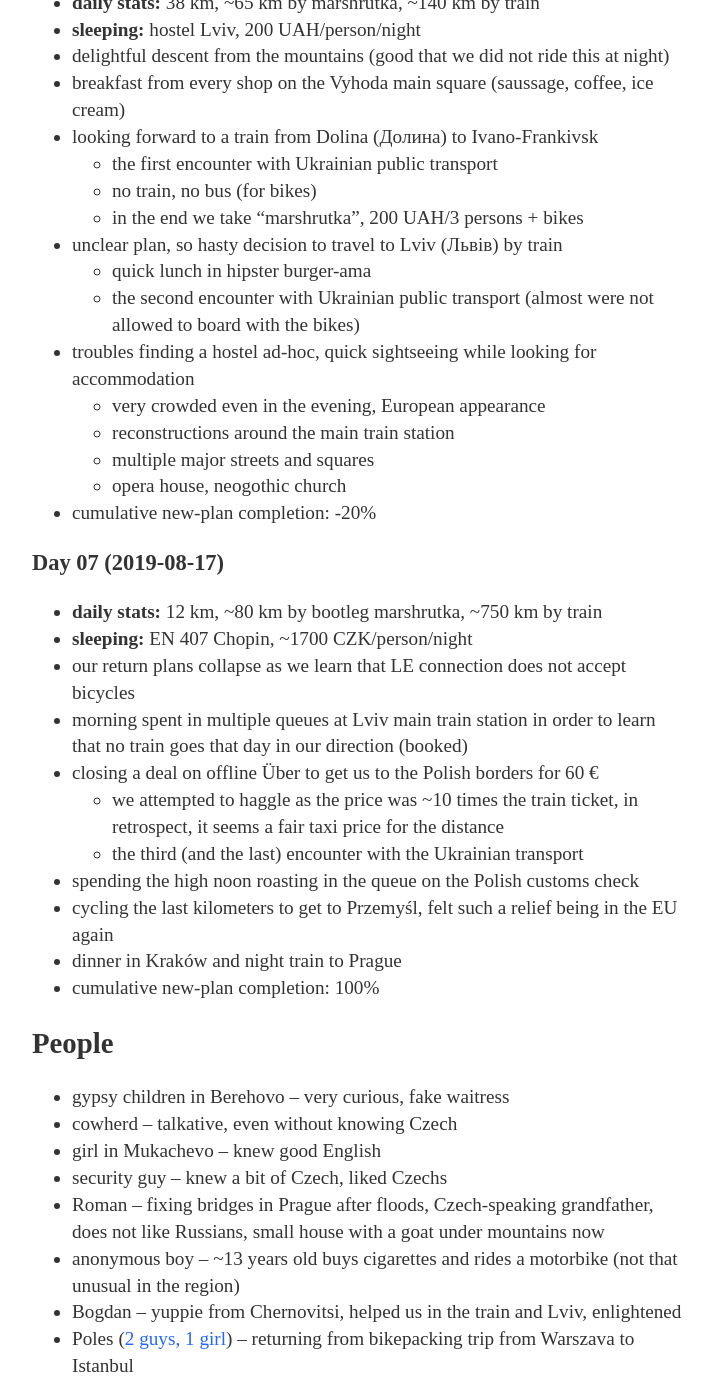
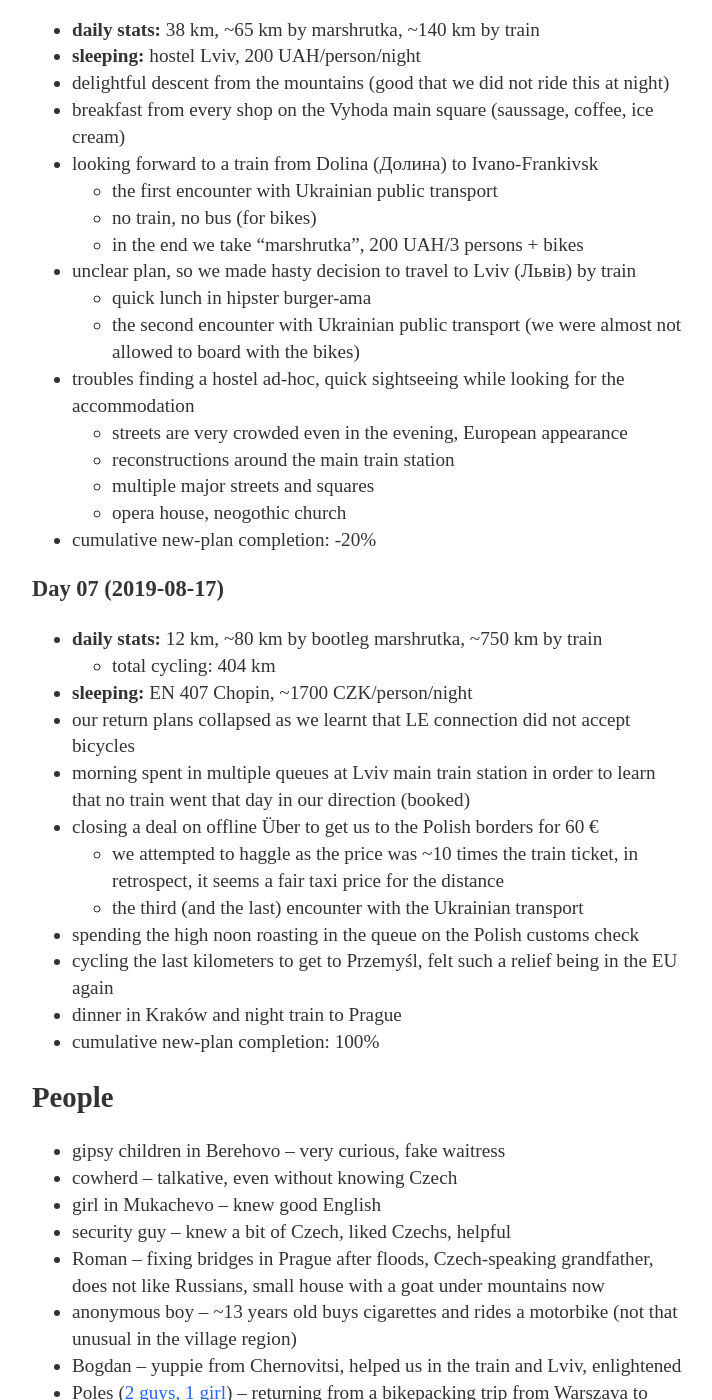
Before and after one commit to Werkov/Werkov.github.io, a Jekyll site: the page built from _posts/2019-08-17-galicia.md, in a window 1280 px wide and 1400 px high, scrolled down 4019 px. Shown: the whole window, without its empty margins (283-995 px from the left). Built offline with Jekyll 4.4.1, drawn with Linux system fonts in a browser that asks for light colours; some of the changed text lies outside the part shown.

Commit message:
Galicia: review

```diff
--- a/_posts/2019-08-17-galicia.md
+++ b/_posts/2019-08-17-galicia.md
@@ -41,14 +41,15 @@ tags: travel Hungary Ukraine Poland cycling mountains cows
 
   * **daily stats:** 57 km
   * **sleeping:** meadow between Rososh and Keretsky, tent
-  * learning from our hosts about non-drinking water from the tap (after we
+  * learning from our hosts that the tap water is not drinkable (after we had
     drank proper amount the evening before)
   * [Mukachevo](https://en.wikipedia.org/wiki/Mukachevo)
-    * Anglophone girl, almost Czechophone security guy
     * there were more women than men in the streets around noon
+    * lunch in the poshest restaurant in the city
   * afternoon kvass at Shenborniv castle (Шенборнів) with nice surroundings
-  * (women) monastery near Svalyava (Кирило-Мефодіївський монастир)
-  * riding through villages triggers curiosity among the locals, we obtained water
+  * (women) monastery near Svalyava (Кирило-Мефодіївський монастир), renewed
+    road around the monastery
+  * riding through villages triggers curiosity among the locals; we obtained water
     even when house owners did not understand us, [their consent was
     unclear](https://en.wikipedia.org/wiki/List_of_films_featuring_home_invasions)
   * cumulative plan completion: 72%
@@ -114,12 +115,13 @@ tags: travel Hungary Ukraine Poland cycling mountains cows
     * the first encounter with Ukrainian public transport
     * no train, no bus (for bikes)
     * in the end we take "marshrutka", 200 UAH/3 persons + bikes
-  * unclear plan, so hasty decision to travel to Lviv (Львів) by train
+  * unclear plan, so we made hasty decision to travel to Lviv (Львів) by train
     * quick lunch in hipster burger-ama
-    * the second encounter with Ukrainian public transport (almost were not allowed
-      to board with the bikes)
-  * troubles finding a hostel ad-hoc, quick sightseeing while looking for accommodation
-    * very crowded even in the evening, European appearance
+    * the second encounter with Ukrainian public transport (we were almost not
+      allowed to board with the bikes)
+  * troubles finding a hostel ad-hoc, quick sightseeing while looking for the
+    accommodation
+    * streets are very crowded even in the evening, European appearance
     * reconstructions around the main train station
     * multiple major streets and squares
     * opera house, neogothic church
@@ -128,11 +130,12 @@ tags: travel Hungary Ukraine Poland cycling mountains cows
 ### Day 07 (2019-08-17)
 
   * **daily stats:** 12 km, ~80 km by bootleg marshrutka, ~750 km by train
+    * total cycling: 404 km
   * **sleeping:** EN 407 Chopin, ~1700 CZK/person/night
-  * our return plans collapse as we learn that LE connection does not accept
+  * our return plans collapsed as we learnt that LE connection did not accept
     bicycles
   * morning spent in multiple queues at Lviv main train station in order to
-    learn that no train goes that day in our direction (booked)
+    learn that no train went that day in our direction (booked)
   * closing a deal on offline Über to get us to the Polish borders for 60 €
     * we attempted to haggle as the price was ~10 times the train ticket, in
       retrospect, it seems a fair taxi price for the distance
@@ -145,18 +148,18 @@ tags: travel Hungary Ukraine Poland cycling mountains cows
 
 ## People
 
-* gypsy children in Berehovo -- very curious, fake waitress
+* gipsy children in Berehovo -- very curious, fake waitress
 * cowherd -- talkative, even without knowing Czech
 * girl in Mukachevo -- knew good English
-* security guy -- knew a bit of Czech, liked Czechs
+* security guy -- knew a bit of Czech, liked Czechs, helpful
 * Roman -- fixing bridges in Prague after floods, Czech-speaking grandfather,
   does not like Russians, small house with a goat under mountains now
 * anonymous boy -- ~13 years old buys cigarettes and rides a motorbike (not
-  that unusual in the region)
+  that unusual in the village region)
 * Bogdan -- yuppie from Chernovitsi, helped us in the train and Lviv,
   enlightened
 * Poles ([2 guys, 1 girl]({%post_url 2018-12-05-tenerife %}#people)) --
-  returning from bikepacking trip from Warszava to Istanbul
+  returning from a bikepacking trip from Warszava to Istanbul
 
 ## Misc
 
```
Also changed, not shown: other parts of _posts/2019-08-17-galicia.md (+7 -6 lines).
